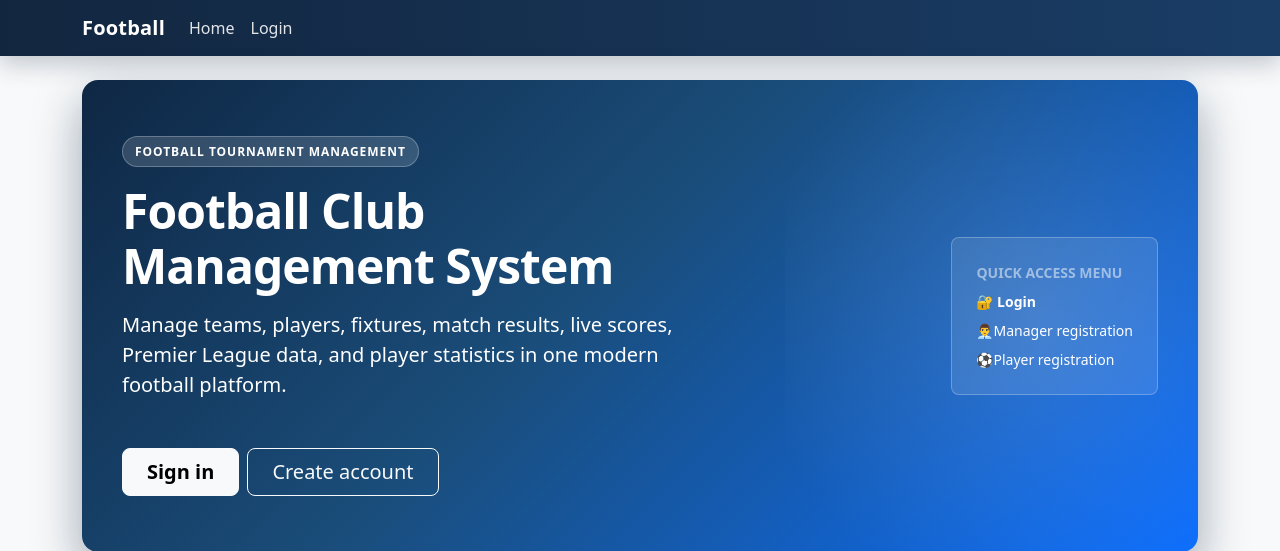
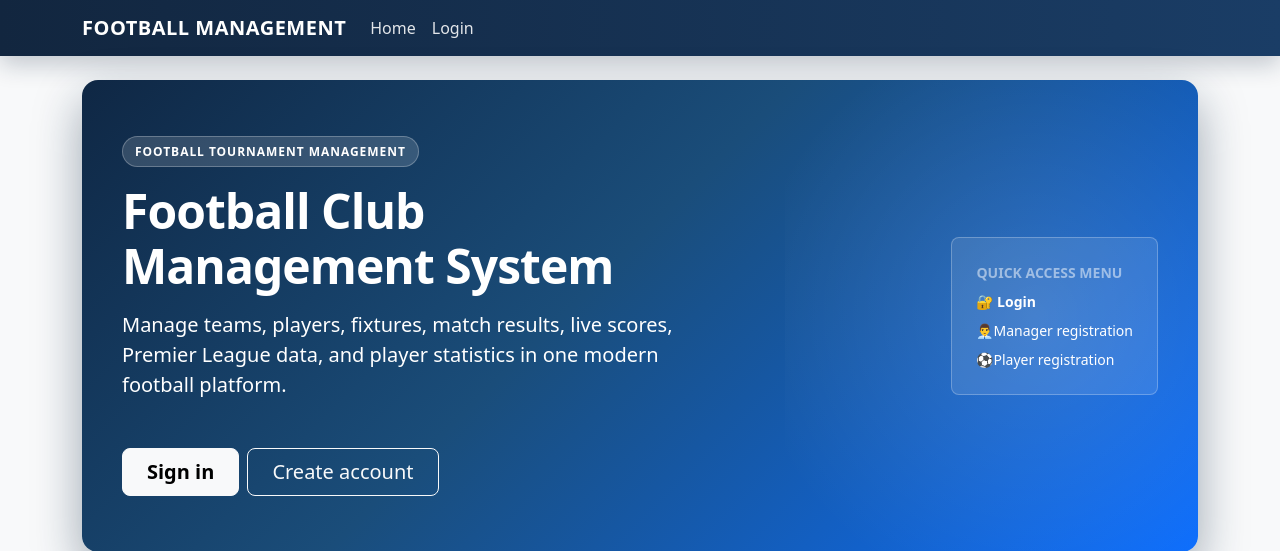
Before and after one commit to Ahmedreza54/football-club-management-resit, a PHP site: page /index.php in a window 1280 px wide. Shown: the top 551 px of the page. Run offline with PHP 8.4, Linux system fonts and the light colour scheme; data that the repository does not hold is empty.

Commit message:
Refine application navigation branding

```diff
--- a/football/app/views/layout.php
+++ b/football/app/views/layout.php
@@ -23,7 +23,8 @@ declare(strict_types=1);
         }
         .navbar-brand {
             font-weight: 700;
-            letter-spacing: 0.2px;
+            letter-spacing: 0.5px;
+            text-transform: uppercase;
         }
         .navbar .nav-link {
             color: rgba(255, 255, 255, 0.88) !important;
@@ -59,7 +60,9 @@ declare(strict_types=1);
 <body class="bg-light">
 <nav class="navbar navbar-expand-lg navbar-dark bg-dark">
     <div class="container">
-        <a class="navbar-brand" href="./index.php?r=home">Football</a>
+        <a class="navbar-brand" href="./index.php?r=home">
+            Football Management
+        </a>
         <button class="navbar-toggler" type="button" data-bs-toggle="collapse" data-bs-target="#nav">
             <span class="navbar-toggler-icon"></span>
         </button>
```
